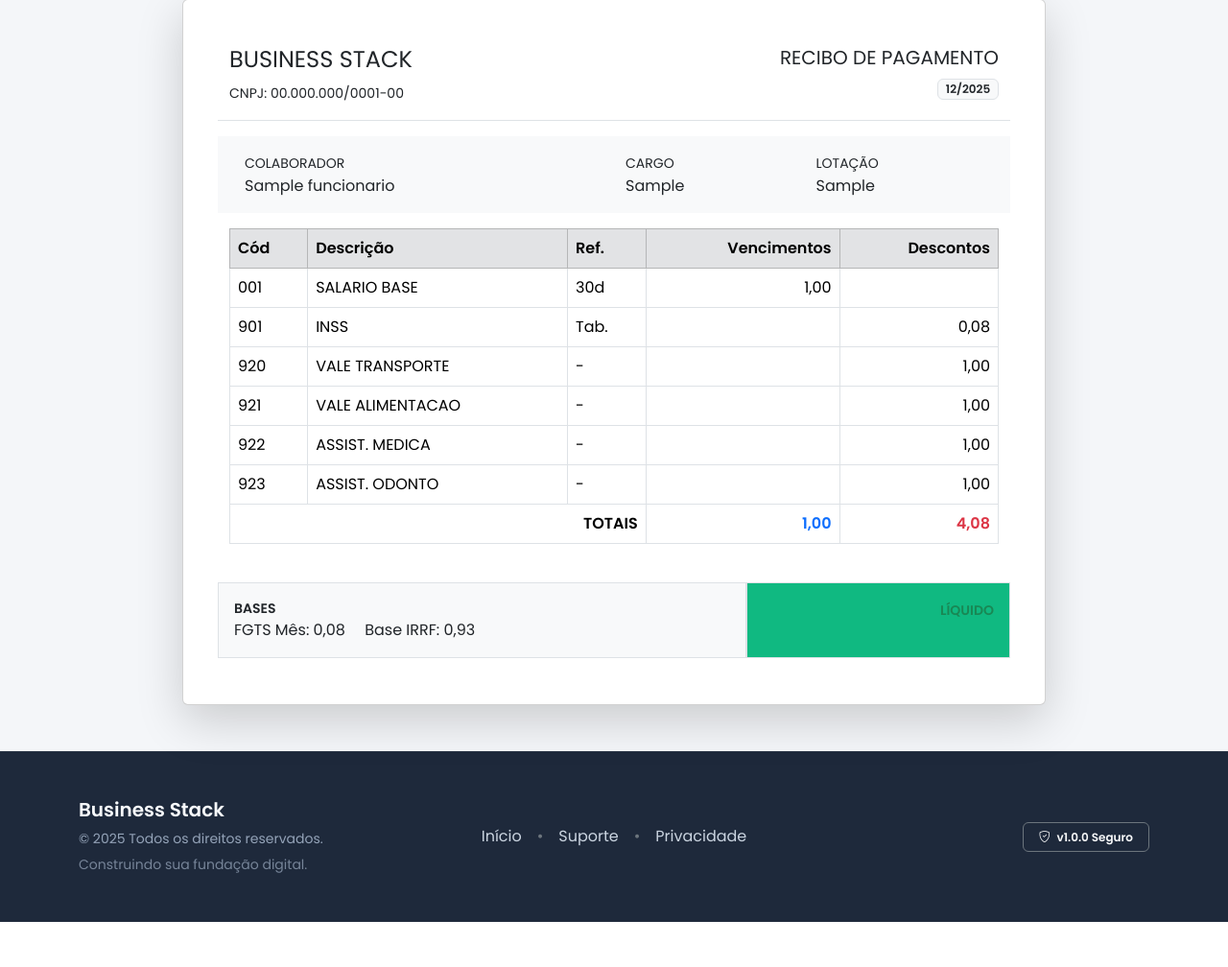
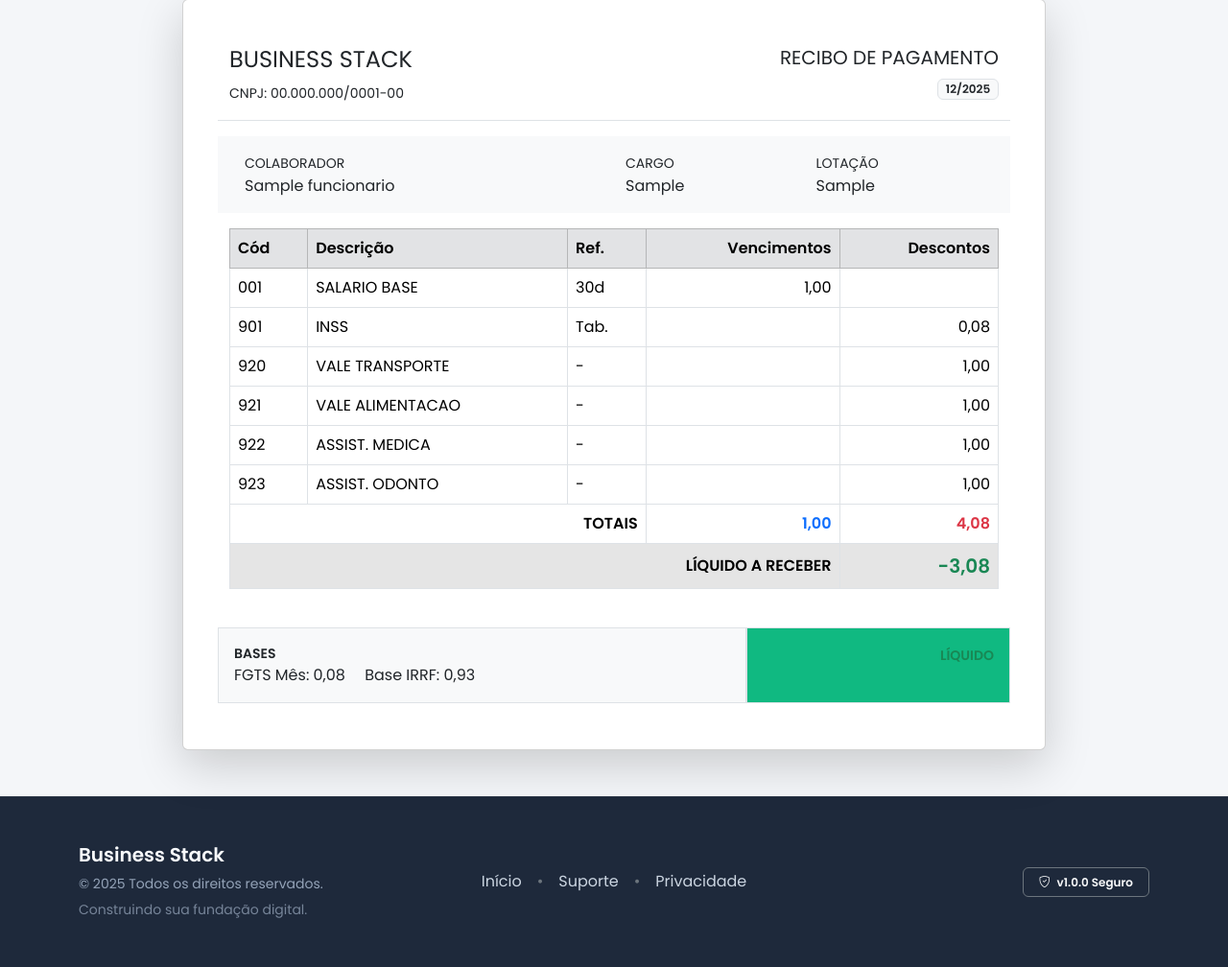
Before and after one commit to vandersongc/Business_Stack, a Django app: page /contracheque/visualizar/1/ in a window 1280 px wide. Shown: the part 201-1209 px from the top of the page at 96% size. Before the commit the page ends 1162 px from the top, so only its background shows below. Run offline with Django 5.2, Linux system fonts and the light colour scheme; a user stored in the database is signed in; tables that the repository leaves empty hold one stand-in row (values such as "Sample post").

Commit message:
v3 231225

```diff
--- a/human_resources/templates/human_resources/visualizar_contracheque.html
+++ b/human_resources/templates/human_resources/visualizar_contracheque.html
@@ -17,7 +17,13 @@
         </div>
         <table class="table table-bordered">
             <thead class="table-secondary">
-                <tr><th>Cód</th><th>Descrição</th><th>Ref.</th><th class="text-end">Vencimentos</th><th class="text-end">Descontos</th></tr>
+                <tr>
+                    <th>Cód</th>
+                    <th>Descrição</th>
+                    <th>Ref.</th>
+                    <th class="text-end">Vencimentos</th>
+                    <th class="text-end">Descontos</th>
+                </tr>
             </thead>
             <tbody>
                 {% for item in itens_holerite %}
@@ -33,12 +39,21 @@
                     </td>
                 </tr>
                 {% endfor %}
+
+                {% if itens_holerite|length < 5 %}
+                    <tr><td colspan="5">&nbsp;</td></tr>
+                    <tr><td colspan="5">&nbsp;</td></tr>
+                {% endif %}
             </tbody>
-            <tfoot class="fw-bold">
+            <tfoot class="fw-bold bg-light">
                 <tr>
                     <td colspan="3" class="text-end">TOTAIS</td>
                     <td class="text-end text-primary">{{ total_vencimentos|floatformat:2 }}</td>
                     <td class="text-end text-danger">{{ total_descontos|floatformat:2 }}</td>
+                </tr>
+                <tr class="table-active">
+                    <td colspan="4" class="text-end">LÍQUIDO A RECEBER</td>
+                    <td class="text-end fs-5 text-success">{{ salario_liquido|floatformat:2 }}</td>
                 </tr>
             </tfoot>
         </table>
--- a/human_resources/views.py
+++ b/human_resources/views.py
@@ -88,34 +88,51 @@
 
 def _get_contracheque_context(f):
     now = datetime.datetime.now()
-    mes_ref = now.strftime("%m/%Y") # Ex: "12/2025"
+    mes_ref = now.strftime("%m/%Y")
 
     # 1. Recuperar eventos variáveis lançados para este mês
     lancamentos = LancamentoMensal.objects.filter(funcionario=f, mes_referencia=mes_ref)
 
     itens_holerite = []
 
-    # Adiciona Salário Base
+    # Adiciona Salário Base como o primeiro item
     itens_holerite.append({
-        'codigo': '001', 'descricao': 'SALARIO BASE', 'ref': '30d',
-        'vencimento': f.salario, 'desconto': Decimal(0)
+        'codigo': '001',
+        'descricao': 'SALARIO BASE',
+        'ref': '30d',
+        'vencimento': f.salario,
+        'desconto': Decimal(0)
     })
 
+    # Variáveis acumuladoras
     total_vencimentos = f.salario or Decimal(0)
     total_descontos = Decimal(0)
     base_inss = f.salario or Decimal(0)
 
-    # Processa lançamentos variáveis (ex: Hora Extra)
+    # 2. Processa lançamentos variáveis (ex: Hora Extra, Atrasos)
     for l in lancamentos:
         if l.evento.tipo == 'V':
-            itens_holerite.append({'codigo': l.evento.codigo, 'descricao': l.evento.nome, 'ref': l.quantidade or '-', 'vencimento': l.valor, 'desconto': 0})
+            itens_holerite.append({
+                'codigo': l.evento.codigo,
+                'descricao': l.evento.nome,
+                'ref': l.quantidade or '-',
+                'vencimento': l.valor,
+                'desconto': 0
+            })
             total_vencimentos += l.valor
-            if l.evento.incide_inss: base_inss += l.valor
+            if l.evento.incide_inss:
+                base_inss += l.valor
         else:
-            itens_holerite.append({'codigo': l.evento.codigo, 'descricao': l.evento.nome, 'ref': l.quantidade or '-', 'vencimento': 0, 'desconto': l.valor})
+            itens_holerite.append({
+                'codigo': l.evento.codigo,
+                'descricao': l.evento.nome,
+                'ref': l.quantidade or '-',
+                'vencimento': 0,
+                'desconto': l.valor
+            })
             total_descontos += l.valor
 
-    # 3. Calcular Impostos Dinamicamente
+    # 3. Calcular Impostos (INSS e IRRF)
     val_inss = calcular_inss_sobre_base(base_inss)
     if val_inss > 0:
         itens_holerite.append({'codigo': '901', 'descricao': 'INSS', 'ref': 'Tab.', 'vencimento': 0, 'desconto': val_inss})
@@ -127,7 +144,7 @@
         itens_holerite.append({'codigo': '911', 'descricao': 'IRRF', 'ref': 'Tab.', 'vencimento': 0, 'desconto': val_irrf})
         total_descontos += val_irrf
 
-    # Adicionar descontos fixos antigos (Legado)
+    # 4. Adicionar descontos fixos (Benefícios antigos)
     fixos = [
         ('920', 'VALE TRANSPORTE', f.desc_vale_transporte),
         ('921', 'VALE ALIMENTACAO', f.desc_vale_alimentacao),
@@ -139,20 +156,20 @@
             itens_holerite.append({'codigo': cod, 'descricao': desc, 'ref': '-', 'vencimento': 0, 'desconto': val})
             total_descontos += val
 
-    liquido = total_vencimentos - total_descontos
+    # 5. Cálculo Final do Líquido
+    salario_liquido = total_vencimentos - total_descontos
 
     return {
         'f': f,
         'mes_referencia': mes_ref,
         'data_emissao': now,
         'itens_holerite': itens_holerite,
-        'inss': val_inss,
-        'irpf': val_irrf,
-        'total_vencimentos': total_vencimentos,  # <--- ADICIONADO AQUI
-        'total_descontos': total_descontos,
-        'salario_liquido': liquido,
+        'total_vencimentos': total_vencimentos,  # Essencial para o total positivo
+        'total_descontos': total_descontos,      # Essencial para o total negativo
+        'salario_liquido': salario_liquido,      # Essencial para o líquido
+        'base_inss': base_inss,
+        'base_irrf': base_irrf,
         'fgts': base_inss * Decimal('0.08'),
-        'base_irrf': base_irrf
     }
 
 # --- VIEWS DA FOLHA ---
```
